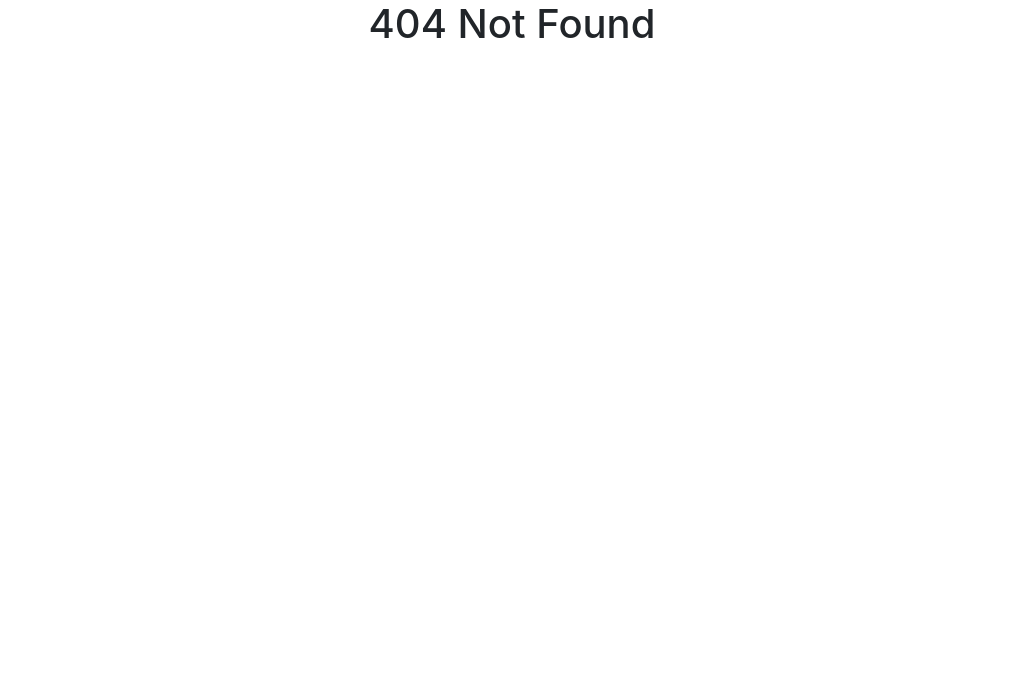
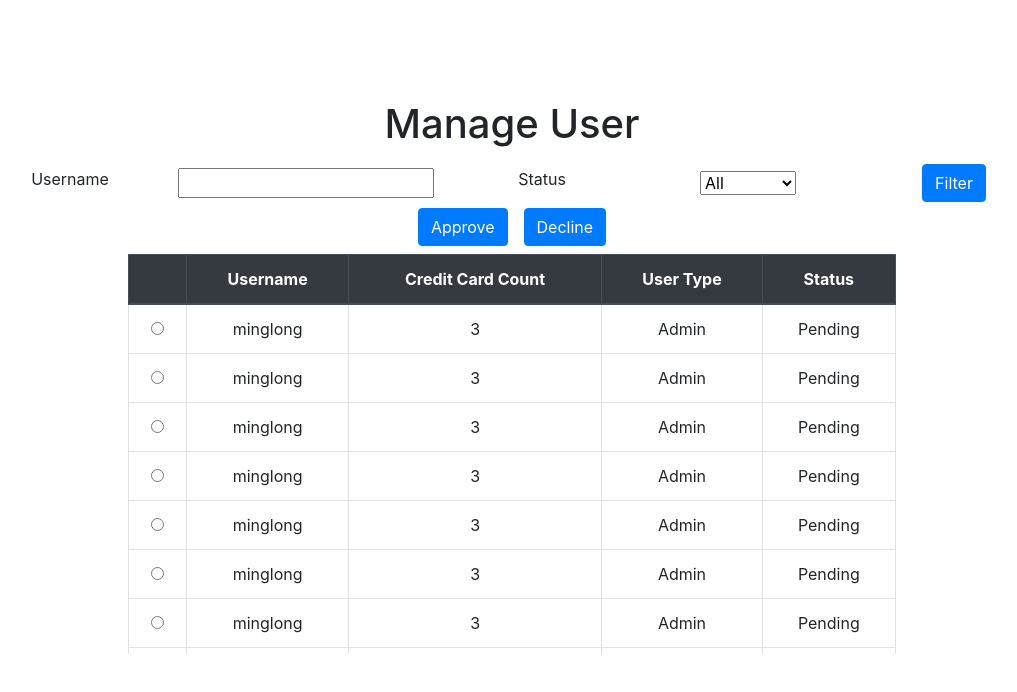
Before and after one commit to milesyml/Movie-Theater-Database-Application, a React (Create React App) app in the folder front-end/: page /ManageUser in a window 1280 px wide. Before the commit this address had no page. Shown: the top 692 px of the page, without its empty margins (128-1145 px from the left). Built offline with nearby package versions, Linux system fonts and the light colour scheme.

Commit message:
Create ManageUser screen.

```diff
--- a/front-end/src/App.css
+++ b/front-end/src/App.css
@@ -31,13 +31,24 @@
   justify-content: center;
 }
 
-.col-btn {
+.col-2-btn {
   display: grid;
-  justify-content: space-around;
-  align-content: center;
   grid-template-columns: 1fr 1fr;
   grid-template-rows: 1fr 1fr 1fr;
   column-gap: 15px;
+  justify-content: center;
+  align-content: center;
   justify-items: center;
   align-items: center;
 }
+
+.grid-5-col {
+  display: grid;
+  grid-template-columns: 1fr 1fr 1fr 1fr 1fr;
+  grid-template-rows: 1fr;
+  column-gap: 10px;
+  justify-content: center;
+  align-content: center;
+  justify-items: center;
+  align-items: center;
+}
--- a/front-end/src/App.js
+++ b/front-end/src/App.js
@@ -5,6 +5,7 @@ import Login from "./components/Login";
 import Register from "./components/Register";
 import NotFound from "./components/NotFound";
 import AdminOnlyFunctionality from "./components/AdminOnlyFunctionality";
+import ManageUser from "./components/ManageUser";
 
 class App extends Component {
   goToHome = childProps => {
@@ -52,6 +53,7 @@ class App extends Component {
                 />
               )}
             />
+            <Route path="/ManageUser" component={ManageUser} />
             <Route component={NotFound} />
           </Switch>
         </div>
--- a/front-end/src/components/AdminOnlyFunctionality.jsx
+++ b/front-end/src/components/AdminOnlyFunctionality.jsx
@@ -37,7 +37,7 @@ class AdminOnlyFunctionality extends Component {
           </div>
         </div>*/}
 
-        <div className="col-btn">
+        <div className="col-2-btn">
           <button
             onClick={() => this.props.goToManageUser(this.props)}
             className="btn btn-primary m-1 btn-block"
--- /dev/null
+++ b/front-end/src/components/ManageUser.jsx
@@ -0,0 +1,194 @@
+import React, { Component } from "react";
+
+class ManageUser extends Component {
+  state = {
+    username: "",
+    status: "All",
+    data: [
+      {
+        username: "minglong",
+        creditCardCount: 3,
+        userType: "Admin",
+        status: "Pending"
+      },
+      {
+        username: "minglong",
+        creditCardCount: 3,
+        userType: "Admin",
+        status: "Pending"
+      },
+      {
+        username: "minglong",
+        creditCardCount: 3,
+        userType: "Admin",
+        status: "Pending"
+      },
+      {
+        username: "minglong",
+        creditCardCount: 3,
+        userType: "Admin",
+        status: "Pending"
+      },
+      {
+        username: "minglong",
+        creditCardCount: 3,
+        userType: "Admin",
+        status: "Pending"
+      },
+      {
+        username: "minglong",
+        creditCardCount: 3,
+        userType: "Admin",
+        status: "Pending"
+      },
+      {
+        username: "minglong",
+        creditCardCount: 3,
+        userType: "Admin",
+        status: "Pending"
+      },
+      {
+        username: "minglong",
+        creditCardCount: 3,
+        userType: "Admin",
+        status: "Pending"
+      },
+      {
+        username: "minglong",
+        creditCardCount: 3,
+        userType: "Admin",
+        status: "Pending"
+      }
+    ],
+    selected: null,
+    showEmptyError: false
+  };
+
+  stickyHeader = {
+    position: "sticky",
+    top: 0
+  };
+
+  handleChange = e => {
+    this.setState({
+      [e.target.id]: e.target.value
+    });
+  };
+
+  handleSubmit = e => {
+    e.preventDefault();
+    console.log("Submit");
+    console.log(this.state);
+  };
+
+  handleApprove = () => {
+    if (!this.state.selected) {
+      this.setState({ showEmptyError: true });
+    }
+  };
+
+  handleDecline = () => {
+    if (!this.state.selected) {
+      this.setState({ showEmptyError: true });
+    }
+  };
+
+  selectRow = e => {
+    const newSelected = this.state.data[e.target.id];
+    this.setState({ selected: newSelected, showEmptyError: false });
+  };
+
+  renderData = () => {
+    return this.state.data.map((user, index) => {
+      const { username, creditCardCount, userType, status } = user;
+      return (
+        <tr key={index}>
+          <td>
+            <input
+              id={index}
+              type="radio"
+              name="current_user"
+              onClick={this.selectRow}
+            />
+          </td>
+          <td>{username}</td>
+          <td>{creditCardCount}</td>
+          <td>{userType}</td>
+          <td>{status}</td>
+        </tr>
+      );
+    });
+  };
+
+  render() {
+    return (
+      <React.Fragment>
+        <div style={{ padding: 100, height: 200 }}>
+          <h1>Manage User</h1>
+
+          <form onSubmit={this.handleSubmit}>
+            <div className="grid-5-col">
+              <label htmlFor="username">Username</label>
+              <input
+                type="text"
+                id="username"
+                value={this.state.username}
+                onChange={this.handleChange}
+              ></input>
+
+              <label htmlFor="status">Status</label>
+              <select
+                id="status"
+                value={this.state.status}
+                onChange={this.handleChange}
+              >
+                <option defaultValue="All">All</option>
+                <option value="Pending">Pending</option>
+                <option value="Declined">Declined</option>
+                <option value="Approved">Approved</option>
+              </select>
+              <button type="submit" className="btn btn-primary m-2">
+                Filter
+              </button>
+            </div>
+          </form>
+        </div>
+
+        <button className="btn btn-primary m-2" onClick={this.handleApprove}>
+          Approve
+        </button>
+        <button className="btn btn-primary m-2" onClick={this.handleDecline}>
+          Decline
+        </button>
+
+        {this.state.showEmptyError && (
+          <div className="alert alert-danger">Nothing selected</div>
+        )}
+
+        <div style={{ height: 400, overflow: "auto" }}>
+          <table
+            className="table table-bordered table-hover"
+            style={{
+              width: "60%",
+              marginLeft: "auto",
+              marginRight: "auto"
+            }}
+          >
+            <thead className="thead-dark">
+              <tr>
+                <th style={this.stickyHeader} />
+                <th style={this.stickyHeader}>Username</th>
+                <th style={this.stickyHeader}>Credit Card Count</th>
+                <th style={this.stickyHeader}>User Type</th>
+                <th style={this.stickyHeader}>Status</th>
+              </tr>
+            </thead>
+            <tbody>{this.renderData()}</tbody>
+          </table>
+        </div>
+      </React.Fragment>
+    );
+  }
+}
+
+export default ManageUser;
```
Also changed, not shown: front-end/src/components/test.jsx (added, +10 -0 lines), 1 other file (tests, documents, lock files or other folders).
